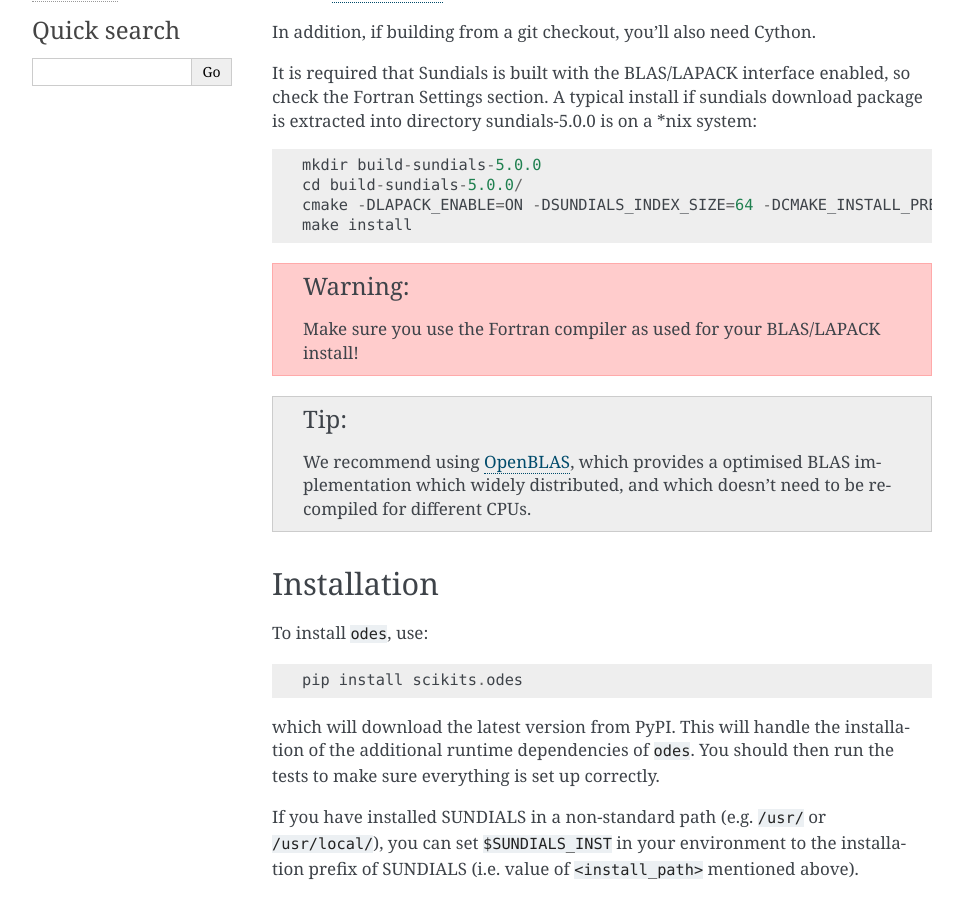
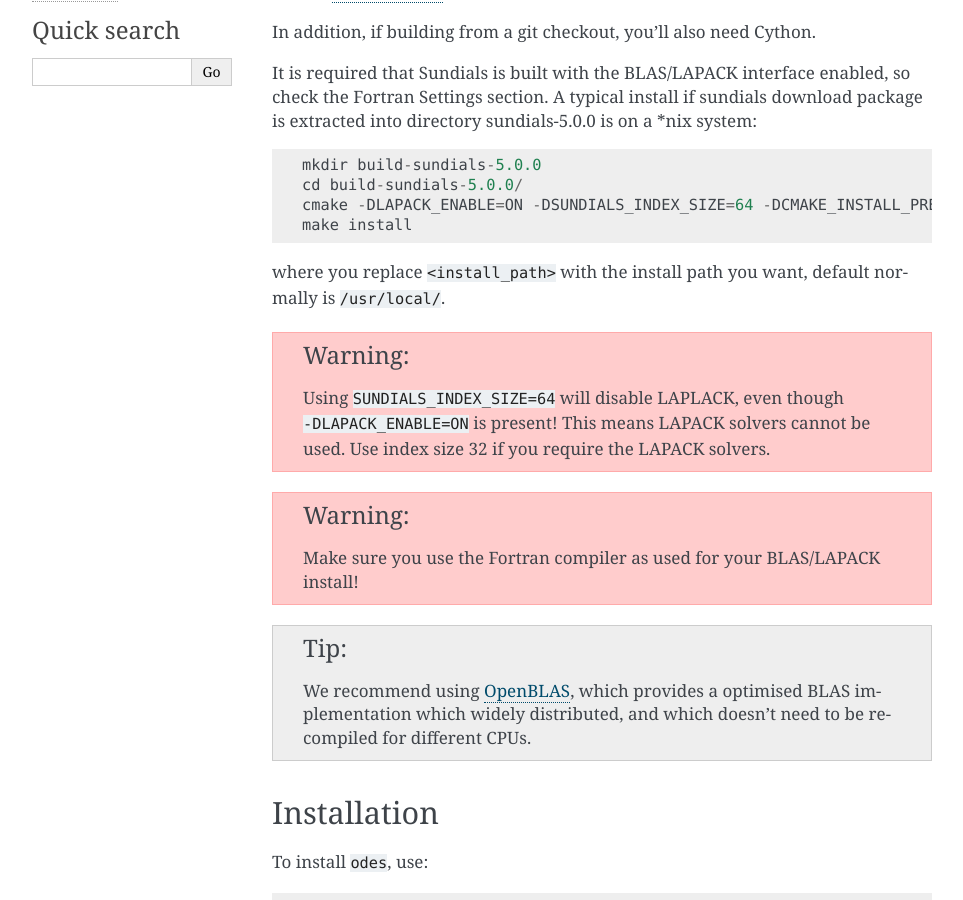
Before and after one commit to bmcage/odes, a Sphinx documentation site: the page built from docs/installation.rst, in a window 1280 px wide and 900 px high, scrolled down 443 px. Shown: the whole window, without its empty margins (148-1111 px from the left). Built offline with Sphinx 7.4.7, drawn with Linux system fonts in a browser that asks for light colours; some of the changed text lies outside the part shown.

Commit message:
shift to index_size, extra installation doc tweaks

```diff
--- a/docs/installation.rst
+++ b/docs/installation.rst
@@ -27,6 +27,13 @@ extracted into directory sundials-5.0.0 is on a \*nix system::
     cd build-sundials-5.0.0/
     cmake -DLAPACK_ENABLE=ON -DSUNDIALS_INDEX_SIZE=64 -DCMAKE_INSTALL_PREFIX=<install_path> ../sundials-5.0.0/
     make install
+
+where you replace ``<install_path>`` with the install path you want, default normally is ``/usr/local/``.
+
+
+.. warning::
+
+    Using ``SUNDIALS_INDEX_SIZE=64`` will disable LAPLACK, even though ``-DLAPACK_ENABLE=ON`` is present! This means LAPACK solvers cannot be used. Use index size 32 if you require the LAPACK solvers.
 
 .. warning::
 
@@ -83,6 +90,10 @@ Inside the ``odes`` directory, run::
 
 which will install the checked out version of ``odes``. The same environment
 variables mentioned above can be used to control installation options.
+
+Alternatively, you can inside the ``odes`` directory the following command to reach the same result (as root, use ``sudo`` on linux distribution that support it)::
+
+    DISTUTILS_DEBUG=1  python3 setup.py install
 
 .. note::
     If you try to run the tests whilst in the ``odes`` directory, Python will pick up the source directory, and not the built version. Move to a different directory when running the tests.
```
Also changed, not shown: .travis.yml.
